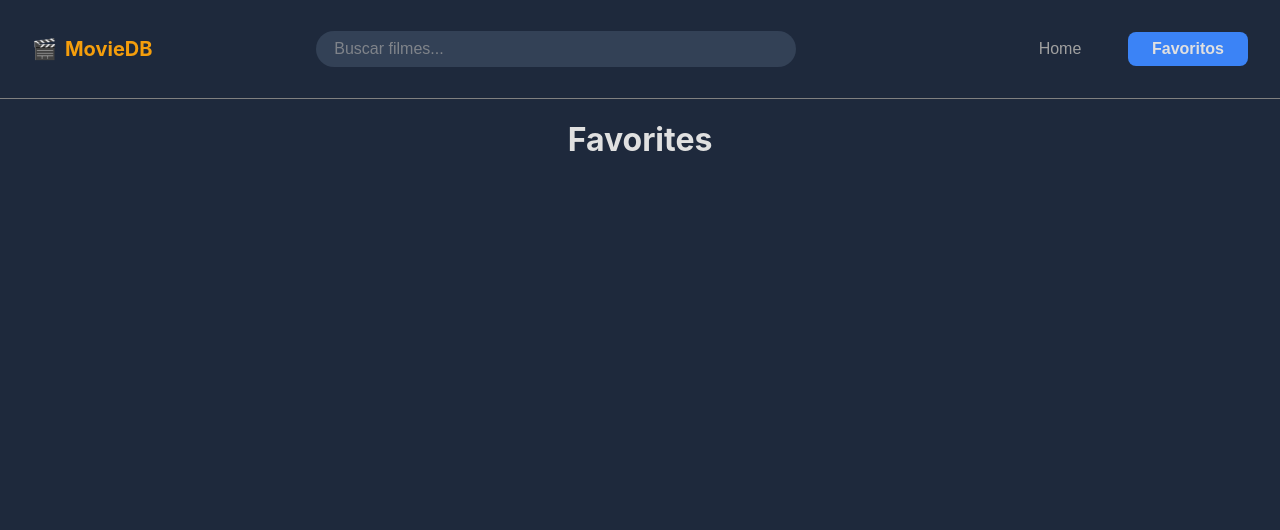
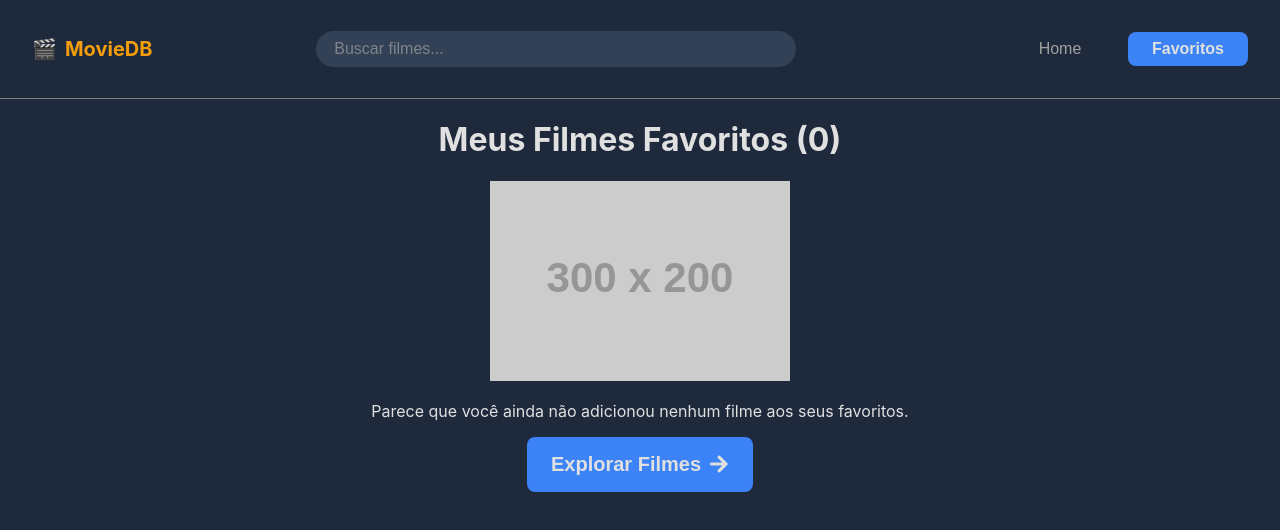
Before and after one commit to aylon-araujo/my-movies, a React (Vite) app: page / in a window 1280 px wide. Both pictures are taken after a click on the button "Favoritos". Shown: the top 530 px of the page. Built offline with nearby package versions, Linux system fonts and the light colour scheme; no server answers.

Commit message:
feat(pages): add Favorites page

```diff
--- /dev/null
+++ b/src/presentation/pages/Favorites/index.tsx
@@ -0,0 +1,108 @@
+import React, { useState, useMemo } from "react";
+import { useFavorites } from "../../../hooks/useFavorites";
+import MovieGrid from "../../components/MovieGrid";
+import Button from "../../components/Button";
+import SortSelect from "../../components/SortSelect";
+import If from "../../components/If";
+import { FaArrowRight } from "react-icons/fa";
+import styles from "./FavoritesPage.module.scss";
+import { Link } from "react-router-dom";
+import { MainRoutes } from "../../../routes/Main/routes";
+import type { Movie } from "../../../models/Movie";
+
+type SortOption = "title_asc" | "title_desc" | "rating_desc" | "rating_asc";
+type SortCriteria = "title" | "vote_average" | null;
+type SortDirection = "asc" | "desc";
+
+const EmptyState: React.FC = () => (
+  <div className={styles.emptyState}>
+    <img
+      src="https://via.placeholder.com/300x200?text=Lista+Vazia"
+      alt="Lista de favoritos vazia"
+      className={styles.emptyImage}
+    />
+    <p className={styles.emptyMessage}>
+      Parece que você ainda não adicionou nenhum filme aos seus favoritos.
+    </p>
+    <Link to={MainRoutes.HOME} className={styles.ctaLink}>
+      <Button variant="primary" size="large">
+        Explorar Filmes <FaArrowRight />
+      </Button>
+    </Link>
+  </div>
+);
+
+const FavoritesPage: React.FC = () => {
+  const { favorites } = useFavorites();
+  const [sortOption, setSortOption] = useState<SortOption>("title_asc");
+
+  const getSortParams = (
+    option: SortOption
+  ): { criteria: SortCriteria; direction: SortDirection } => {
+    const [criteriaPart, direction] = option.split("_");
+    const criteria: SortCriteria =
+      criteriaPart === "title" ? "title" : "vote_average";
+    return { criteria, direction: direction as SortDirection };
+  };
+
+  const sortedFavorites = useMemo(() => {
+    if (favorites.length === 0) return favorites;
+
+    const { criteria: sortBy, direction: sortDirection } =
+      getSortParams(sortOption);
+
+    return [...favorites].sort((a: Movie, b: Movie) => {
+      let comparison = 0;
+
+      if (sortBy === "title") {
+        const titleA = a.title.toLowerCase();
+        const titleB = b.title.toLowerCase();
+        comparison = titleA.localeCompare(titleB);
+      } else if (sortBy === "vote_average") {
+        const ratingA = a.vote_average || 0;
+        const ratingB = b.vote_average || 0;
+        comparison = ratingA - ratingB; // ASC
+      }
+
+      if (sortDirection === "desc") {
+        return -comparison;
+      }
+      return comparison;
+    });
+  }, [favorites, sortOption]);
+
+  const HAS_FAVORITE = favorites.length > 0;
+
+  return (
+    <div className={styles.favoritesPageContainer}>
+      <h1 className={styles.title}>
+        Meus Filmes Favoritos ({favorites.length})
+      </h1>
+      <If condition={HAS_FAVORITE}>
+        <div className={styles.sortControlContainer}>
+          <SortSelect
+            currentOption={sortOption as SortOption}
+            onSortChange={
+              setSortOption as React.Dispatch<React.SetStateAction<SortOption>>
+            }
+          />
+        </div>
+      </If>
+      <If condition={!HAS_FAVORITE}>
+        <EmptyState />
+      </If>
+      <If condition={HAS_FAVORITE}>
+        <MovieGrid
+          movies={sortedFavorites}
+          isLoading={false}
+          error={null}
+          currentPage={1}
+          totalPages={1}
+          emptyMessage="Nenhum filme favorito."
+        />
+      </If>
+    </div>
+  );
+};
+
+export default FavoritesPage;
--- a/src/routes/Main/index.tsx
+++ b/src/routes/Main/index.tsx
@@ -3,6 +3,7 @@ import { MainRoutes as RT } from './routes';
 import SearchResult from '../../presentation/pages/SearchResult';
 import MovieDetail from '../../presentation/pages/MovieDetail';
 import HomePage from '../../presentation/pages/Home';
+import FavoritesPage from '../../presentation/pages/Favorites'
 
 export function MainRoutes() {
   return (
@@ -10,7 +11,7 @@ export function MainRoutes() {
       <Route>
         <Route path={RT.HOME} element={<HomePage />} />
         <Route path={RT.MOVIE_DETAIL} element={<MovieDetail />} />
-        <Route path={RT.FAVORITES_MOVIES} element={<h1>Favorites</h1>} />
+        <Route path={RT.FAVORITES_MOVIES} element={<FavoritesPage />} />
         <Route path={RT.SEARCH_MOVIES} element={<SearchResult />} />
         <Route path={RT.NOT_FOUND} element={<h1>404 NOT FOUND</h1>} />
       </Route>
```
Also changed, not shown: src/presentation/pages/Favorites/FavoritesPage.module.scss (added).
